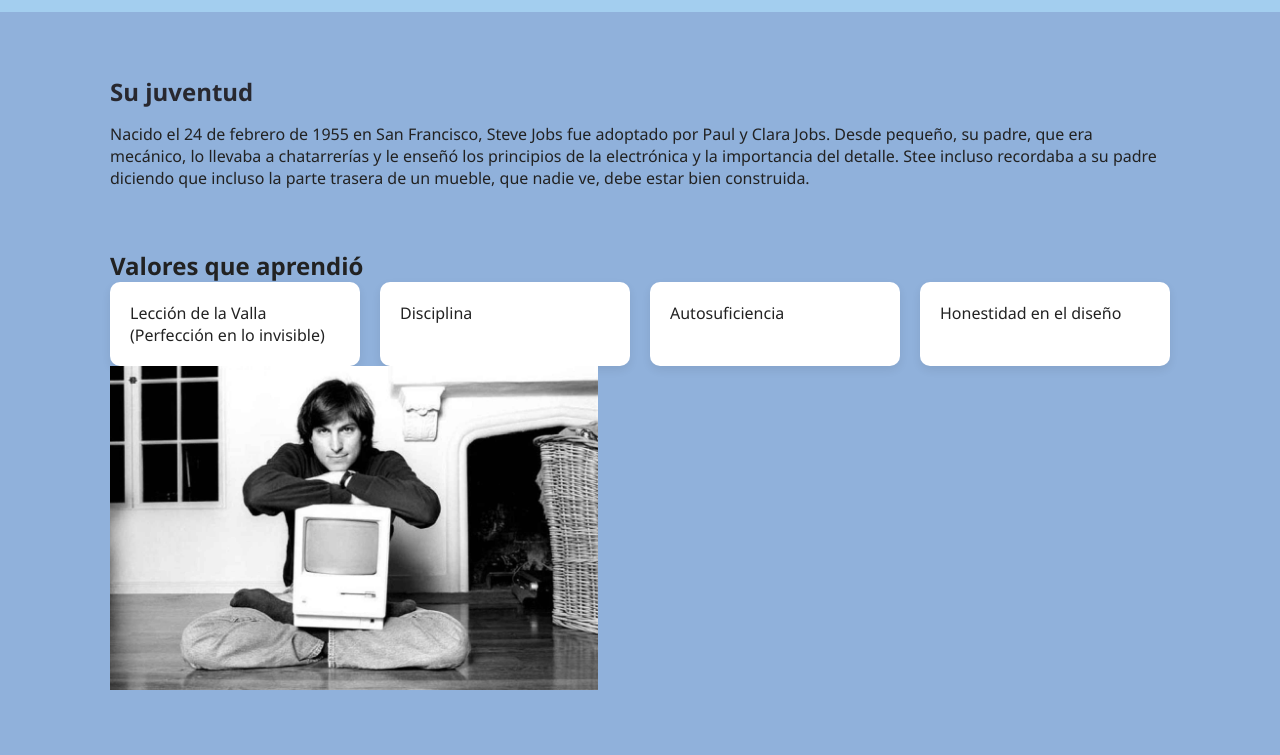
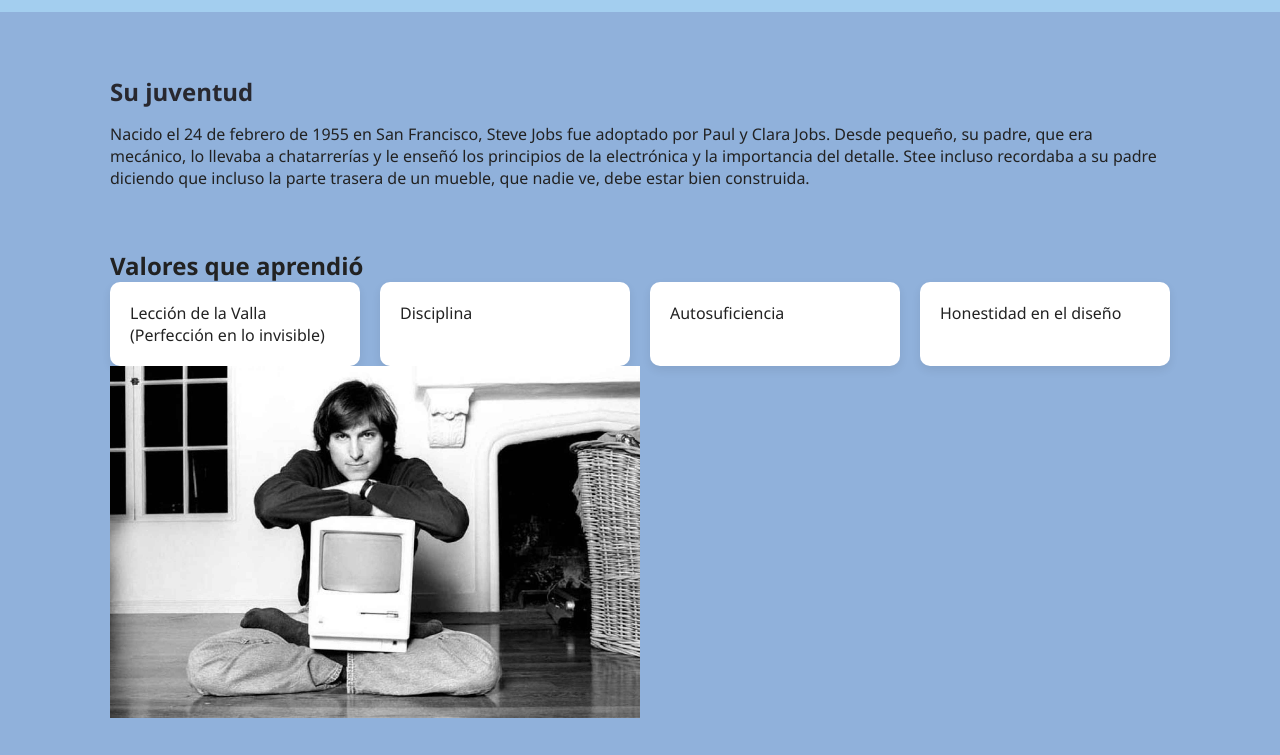
Before and after one commit to danielspradam/stevejobs, a plain HTML site: page infancia.html in a window 1280 px wide. Shown: the part 45-800 px from the top of the page. Drawn offline with Linux system fonts and the light colour scheme.

Commit message:
Update style.css

```diff
--- a/css/style.css
+++ b/css/style.css
@@ -97,7 +97,7 @@
     object-fit:cover;
 }
 .img-centro{
-    width:46%;
+    width:50%;
     height:auto;
 }
 }
```
